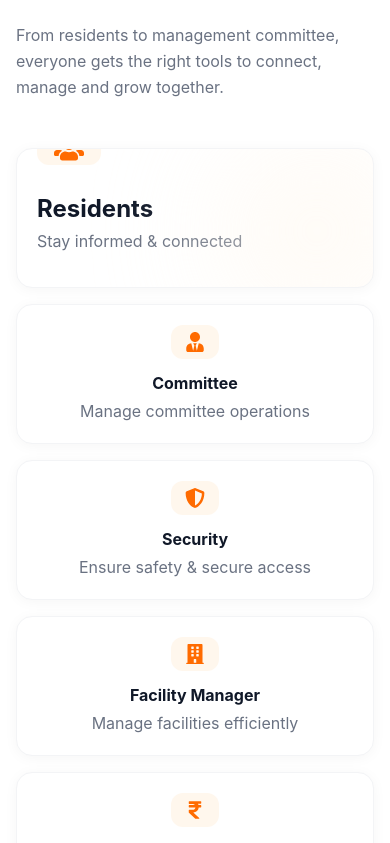
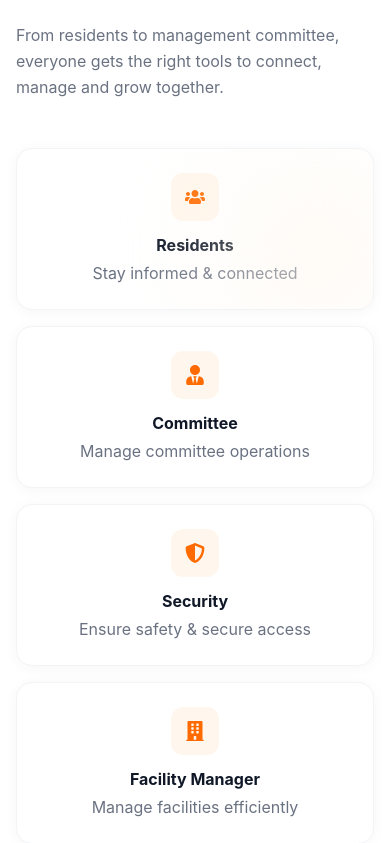
Before and after one commit to OmkarMadchetti5758/MySocietySuiteFE, a React (Vite) app: page / in a window 390 px wide. Shown: the part 1380-2223 px from the top of the page. Built offline with nearby package versions, Linux system fonts and the light colour scheme.

Commit message:
updated community section for mobile view

```diff
--- a/src/components/Audience/Audience.jsx
+++ b/src/components/Audience/Audience.jsx
@@ -26,7 +26,7 @@ const Audience = () => {
           </div>
 
           {/* Right Bento Box Grid */}
-          <div className="lg:col-span-8 grid grid-cols-1 sm:grid-cols-2 lg:grid-cols-3 gap-4 auto-rows-[140px]">
+          <div className="lg:col-span-8 grid grid-cols-1 sm:grid-cols-2 lg:grid-cols-3 gap-4 sm:auto-rows-[140px]">
             {AUDIENCE_DATA.map((item, index) => {
               const IconComponent = FaIcons[item.iconName] || FaIcons.FaUser;
               // Make the first item a large feature card
@@ -39,8 +39,8 @@ const Audience = () => {
                   whileInView={{ opacity: 1, y: 0 }}
                   viewport={{ once: true }}
                   transition={{ duration: 0.4, delay: index * 0.08 }}
-                  className={`bg-white border border-gray-100 rounded-2xl p-5 shadow-[0_2px_14px_rgba(0,0,0,0.04)] hover:shadow-lg hover:border-orange-200 transition-all group overflow-hidden relative flex flex-col justify-center ${isLarge
-                      ? 'sm:col-span-2 sm:row-span-2 items-start'
+                  className={`bg-white border border-gray-100 rounded-2xl p-6 sm:p-5 shadow-[0_2px_14px_rgba(0,0,0,0.04)] hover:shadow-lg hover:border-orange-200 transition-all group overflow-hidden relative flex flex-col justify-center ${isLarge
+                      ? 'sm:col-span-2 sm:row-span-2 sm:items-start items-center text-center'
                       : 'items-center text-center'
                     }`}
                 >
@@ -50,14 +50,14 @@ const Audience = () => {
                   )}
 
                   <div
-                    className={`rounded-xl bg-orange-50 text-[#FF6B00] flex items-center justify-center mb-3 group-hover:scale-110 transition-transform ${isLarge ? 'w-16 h-16 text-3xl' : 'w-12 h-12 text-xl'
+                    className={`rounded-xl bg-orange-50 text-[#FF6B00] flex items-center justify-center mb-3 group-hover:scale-110 transition-transform ${isLarge ? 'sm:w-16 sm:h-16 sm:text-3xl w-12 h-12 text-xl' : 'w-12 h-12 text-xl'
                       }`}
                   >
                     <IconComponent />
                   </div>
 
                   <h3
-                    className={`font-bold text-gray-900 mb-1 ${isLarge ? 'text-2xl mt-4' : 'text-base'
+                    className={`font-bold text-gray-900 mb-1 ${isLarge ? 'sm:text-2xl sm:mt-4 text-base' : 'text-base'
                       }`}
                   >
                     {item.title}
@@ -72,7 +72,7 @@ const Audience = () => {
 
                   {/* Additional visual for large card */}
                   {isLarge && (
-                    <div className="mt-6 flex items-center gap-2 text-base font-semibold text-[#FF6B00] opacity-0 group-hover:opacity-100 transition-opacity">
+                    <div className="mt-6 hidden sm:flex items-center gap-2 text-base font-semibold text-[#FF6B00] opacity-0 group-hover:opacity-100 transition-opacity">
                       <span>Explore features</span>
                       <FaIcons.FaArrowRight className="text-xs" />
                     </div>
```
